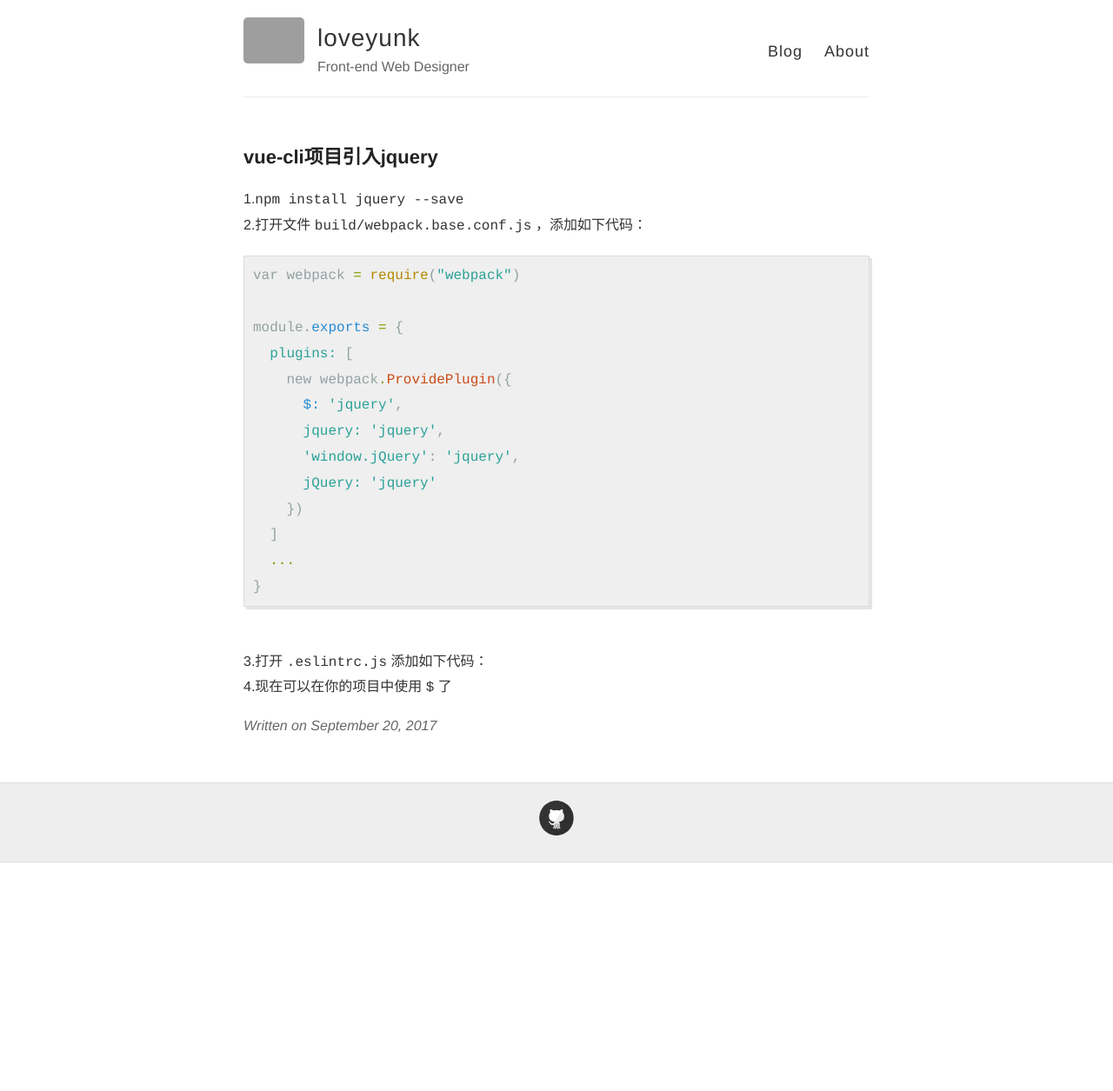
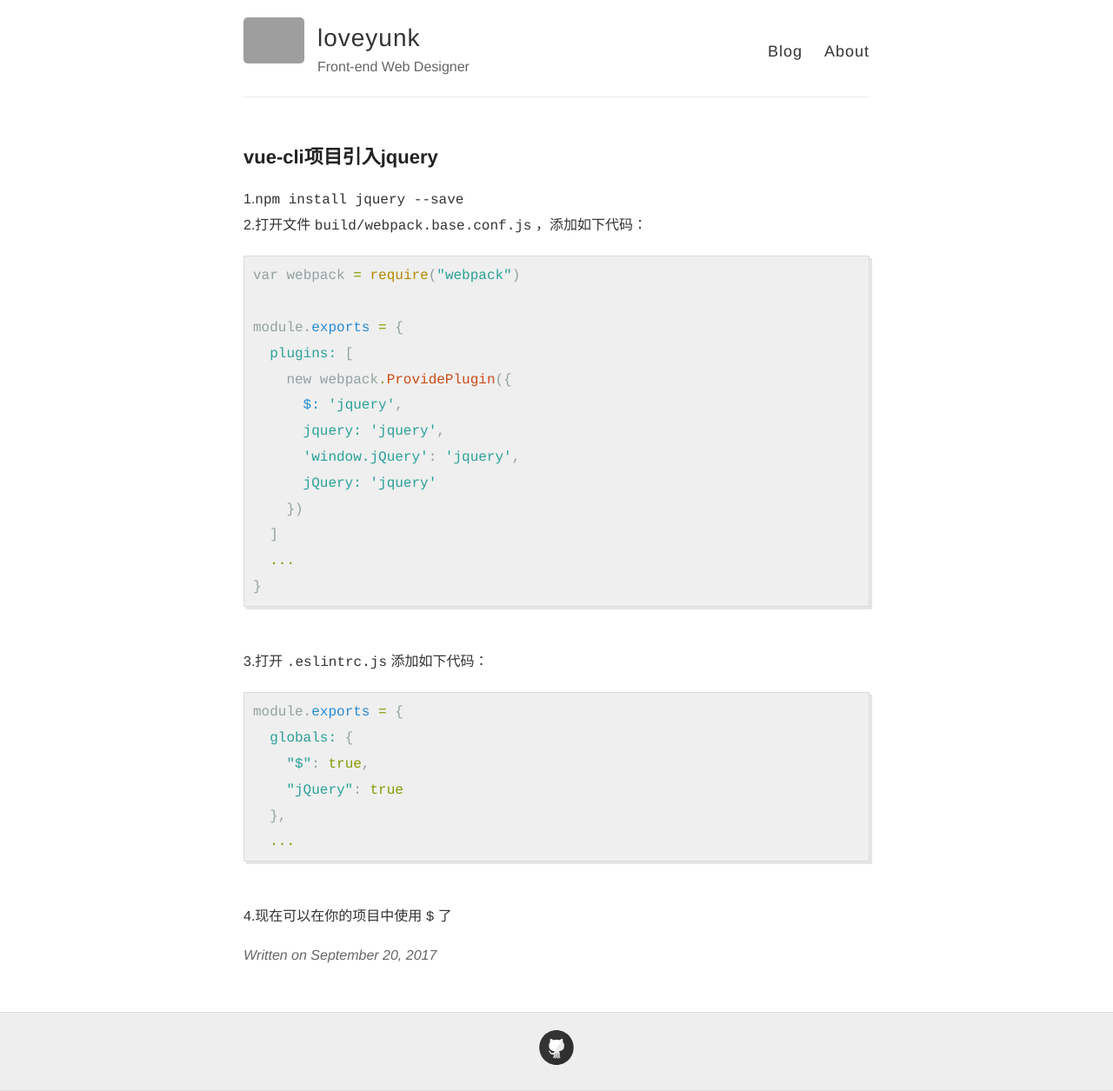
Before and after one commit to loveyunk/old.loveyunk.github.io, a Jekyll site: the page built from _posts/2017-9-20-vue-cli项目引入jquery.md, in a window 1280 px wide. Shown: the whole page at 87% size. Built offline with Jekyll 4.4.1, drawn with Linux system fonts in a browser that asks for light colours; before the commit the page ends 992 px from its top, so only the background shows below that; grey boxes are pictures that could not be loaded.

Commit message:
update post

```diff
--- a/_posts/2017-9-20-vue-cli项目引入jquery.md
+++ b/_posts/2017-9-20-vue-cli项目引入jquery.md
@@ -22,5 +22,13 @@ module.exports = {
 {% endhighlight %}
 <br>
 3.打开 `.eslintrc.js` 添加如下代码：
+{% highlight ruby %}
+module.exports = {
+  globals: {
+    "$": true,
+    "jQuery": true
+  },
+  ...
+{% endhighlight %}
 <br>
 4.现在可以在你的项目中使用 `$` 了
```
Also changed, not shown: _posts/2017-10-11-如何生成ssh key.md (+1 -0 lines).
